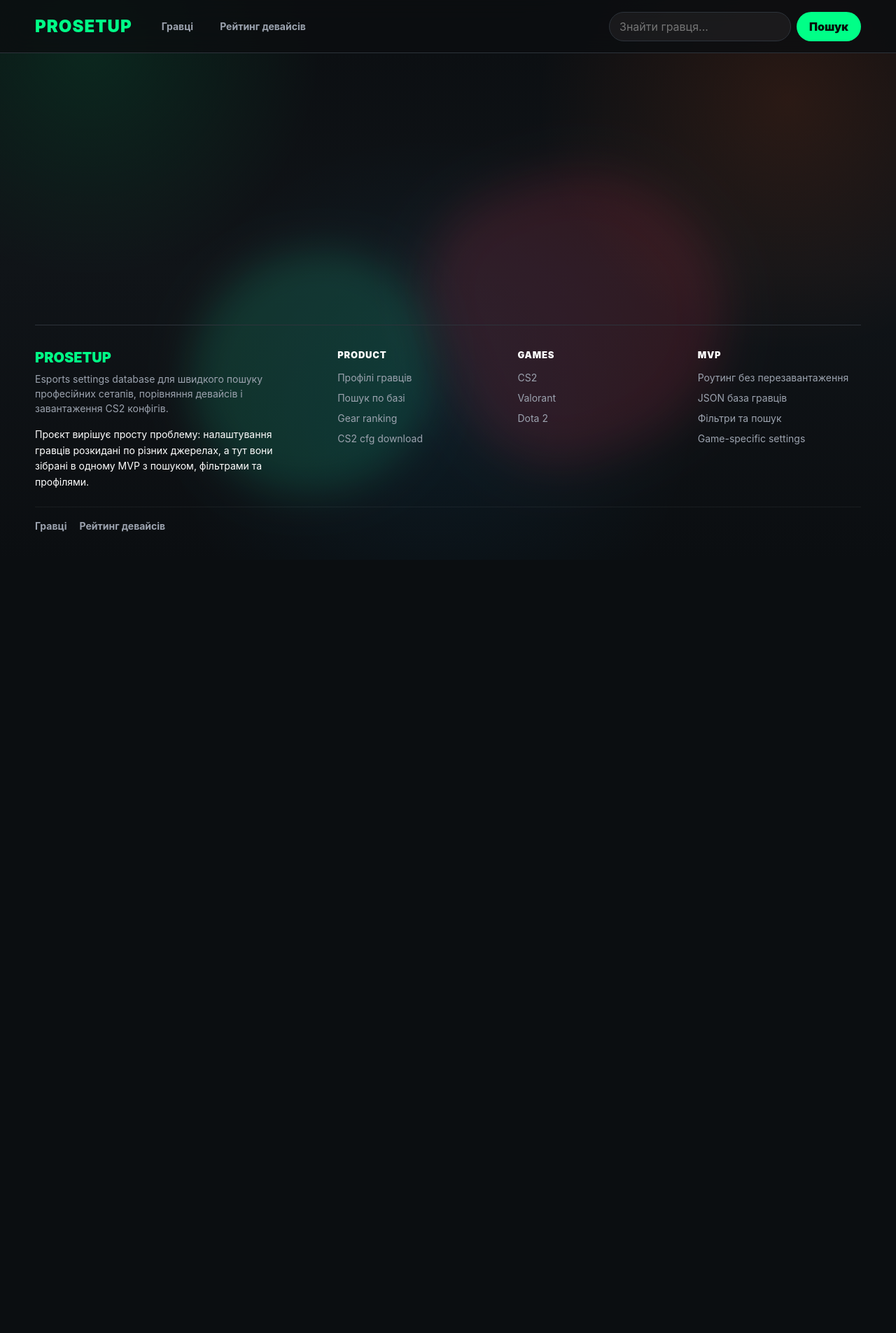
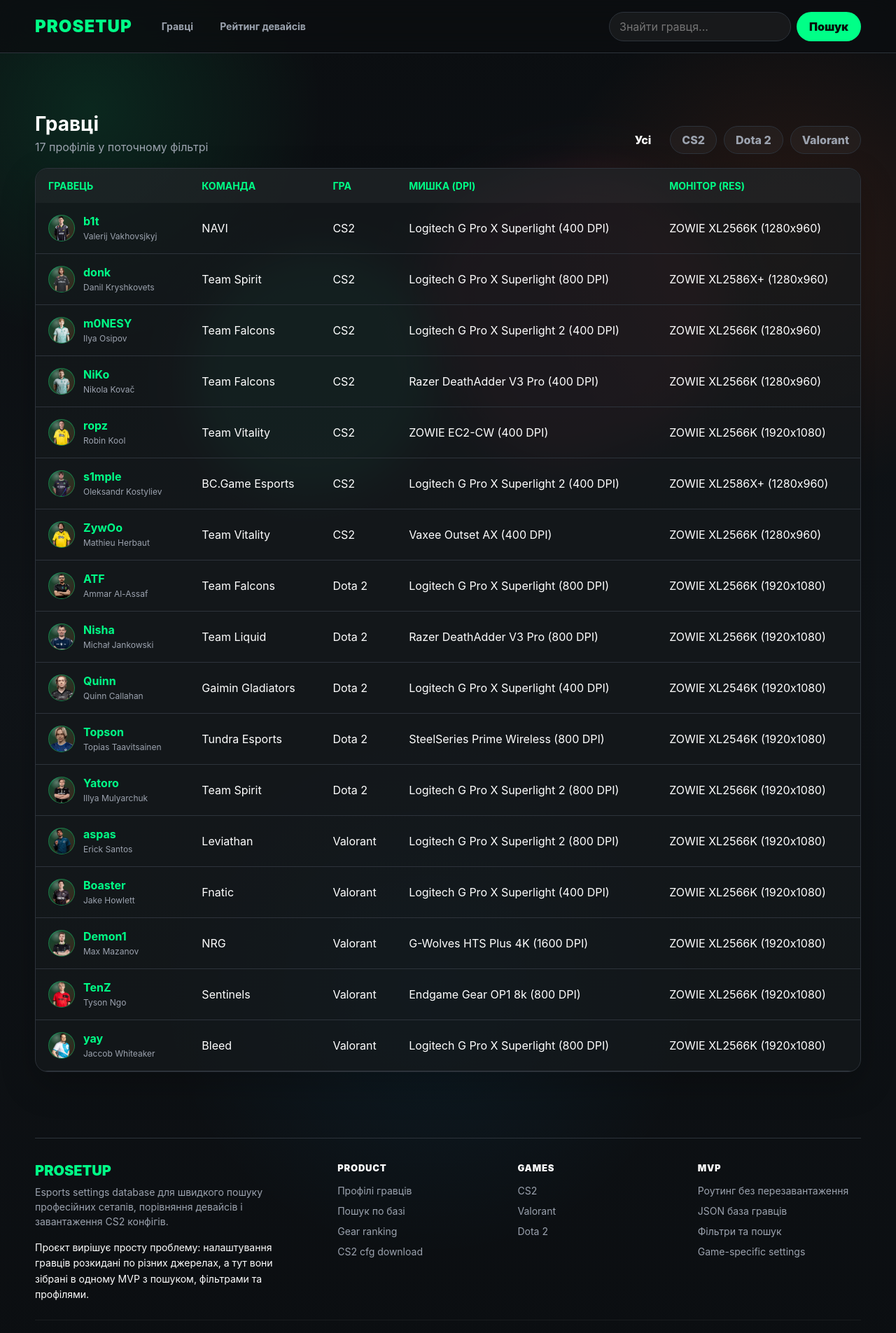
Before and after one commit to Yaroslav666nn/prosetup-react, a React (Vite) app: page /players in a window 1280 px wide. Shown: the top 1905 px of the page at 70% size. Before the commit the page ends 800 px from the top, so only its background shows below. Built offline with nearby package versions, Linux system fonts and the light colour scheme.

Commit message:
fix UI styles and problems

```diff
--- a/src/App.jsx
+++ b/src/App.jsx
@@ -1,18 +1,22 @@
 import { BrowserRouter, Routes, Route } from 'react-router-dom';
 import Header from './components/Header/Header';
 import Footer from './components/Footer/Footer';
+import ScrollToTop from './components/ScrollToTop';
 import Home from './pages/Home/Home';
+import Players from './pages/Players';
 import GearRanking from './pages/GearRanking/GearRanking';
 import PlayerProfile from './pages/PlayerProfile/PlayerProfile';
 
 function App() {
   return (
     <BrowserRouter>
+      <ScrollToTop />
       <div className="app-container">
         <Header />
         <main className="app-main">
           <Routes>
             <Route path="/" element={<Home />} />
+            <Route path="/players" element={<Players />} />
             <Route path="/ranking" element={<GearRanking />} />
             <Route path="/player/:id" element={<PlayerProfile />} />
           </Routes>
--- a/src/components/Footer/Footer.jsx
+++ b/src/components/Footer/Footer.jsx
@@ -2,10 +2,10 @@
 import styles from './Footer.module.css';
 
 const productLinks = [
-  'Профілі гравців',
-  'Пошук по базі',
-  'Gear ranking',
-  'CS2 cfg download',
+  { label: 'Профілі гравців', to: '/players' },
+  { label: 'Пошук по базі', to: '/' },
+  { label: 'Gear ranking', to: '/ranking' },
+  { label: 'CS2 cfg download', to: '/' },
 ];
 
 const games = ['CS2', 'Valorant', 'Dota 2'];
@@ -35,14 +35,14 @@
       <div className={styles.footerColumn}>
         <h3>Product</h3>
         {productLinks.map((item) => (
-          <span key={item}>{item}</span>
+          <Link key={item.to} to={item.to}>{item.label}</Link>
         ))}
       </div>
 
       <div className={styles.footerColumn}>
         <h3>Games</h3>
         {games.map((game) => (
-          <span key={game}>{game}</span>
+          <Link key={game} to={`/players?game=${encodeURIComponent(game)}`}>{game}</Link>
         ))}
       </div>
 
--- a/src/components/Footer/Footer.module.css
+++ b/src/components/Footer/Footer.module.css
@@ -51,10 +51,15 @@
   text-transform: uppercase;
 }
 
-.footerColumn span {
+.footerColumn span,
+.footerColumn a {
   color: var(--color-text-muted);
   font-size: 14px;
   line-height: 1.35;
+  text-decoration: none;
+}
+.footerColumn a:hover {
+  color: var(--color-primary);
 }
 
 .links {
--- a/src/components/Header/Header.jsx
+++ b/src/components/Header/Header.jsx
@@ -42,7 +42,7 @@
       <Link to="/" className={styles.logo}>ProSetup</Link>
 
       <nav className={styles.nav}>
-        <Link to="/" className={styles['nav-link']}>Гравці</Link>
+        <Link to="/players" className={styles['nav-link']}>Гравці</Link>
         <Link to="/ranking" className={styles['nav-link']}>Рейтинг девайсів</Link>
       </nav>
 
--- a/src/components/NewsFeed/NewsFeed.jsx
+++ b/src/components/NewsFeed/NewsFeed.jsx
@@ -101,14 +101,6 @@
                   target="_blank"
                   rel="noreferrer"
                 >
-                  {/* Додано блок для картинки (заглушки) */}
-                  <div className={styles.imageWrapper}>
-                     <img
-                       src="https://img.icons8.com/?size=100&id=42861&format=png&color=000000"
-                       alt="News icon"
-                       className={styles.newsIcon}
-                     />
-                  </div>
 
                   <div className={styles.newsContent}>
                     <span className={styles.title}>{article.title}</span>
--- a/src/components/NewsFeed/NewsFeed.module.css
+++ b/src/components/NewsFeed/NewsFeed.module.css
@@ -64,7 +64,7 @@
 /* ОНОВЛЕНО: Тепер тут 2 колонки (Іконка зліва, весь текст справа) */
 .link {
   display: grid;
-  grid-template-columns: auto minmax(0, 1fr);
+  grid-template-columns: minmax(0, 1fr);
   gap: 18px;
   align-items: center;
   min-height: 64px;
@@ -73,25 +73,6 @@
   text-decoration: none;
 }
 
-/* НОВЕ: Стилі для іконки (зроблені у вашому фірмовому стилі з прозорістю) */
-.imageWrapper {
-  display: flex;
-  align-items: center;
-  justify-content: center;
-  width: 42px;
-  height: 42px;
-  background: rgb(255 255 255 / 4%);
-  border: 1px solid rgb(255 255 255 / 8%);
-  border-radius: 8px;
-}
-
-.newsIcon {
-  width: 22px;
-  height: 22px;
-  object-fit: contain;
-  /* Робимо іконку білою, щоб вона не вибивалася з темного дизайну */
-  filter: invert(1) opacity(0.8);
-}
 
 /* НОВЕ: Повертаємо твій ідеальний розклад (Заголовок тягнеться, Дата притиснута вправо) */
 .newsContent {
--- /dev/null
+++ b/src/components/ScrollToTop.jsx
@@ -0,0 +1,14 @@
+import { useEffect } from 'react';
+import { useLocation } from 'react-router-dom';
+
+const ScrollToTop = () => {
+  const { pathname } = useLocation();
+
+  useEffect(() => {
+    window.scrollTo({ top: 0, left: 0 });
+  }, [pathname]);
+
+  return null;
+};
+
+export default ScrollToTop;
--- a/src/pages/GearRanking/GearRanking.jsx
+++ b/src/pages/GearRanking/GearRanking.jsx
@@ -3,6 +3,9 @@
 import playersData from '../../data/players.json';
 
 const games = ['CS2', 'Valorant', 'Dota 2'];
+
+// DPI used for sensitivity normalization/display
+const STANDARD_DPI = 800;
 
 const GearRanking = () => {
   const [selectedGame, setSelectedGame] = useState('CS2');
@@ -35,6 +38,32 @@
   };
 
   const getAverage = (path, players = selectedPlayers) => {
+    // Special handling for sensitivity: normalize by DPI (use 800 as standard)
+    if (path === 'sensitivity') {
+      const STANDARD_DPI = 800;
+      const normValues = players
+        .map((player) => {
+          const dpi = player.settings?.dpi;
+          const sens = player.settings?.sensitivity;
+          const edpi = player.settings?.edpi;
+
+          if (typeof dpi === 'number' && typeof sens === 'number') {
+            return (sens * dpi) / STANDARD_DPI; // convert to sensitivity at STANDARD_DPI
+          }
+
+          if (typeof edpi === 'number') {
+            return edpi / STANDARD_DPI; // convert eDPI to sensitivity at STANDARD_DPI
+          }
+
+          return null;
+        })
+        .filter((v) => typeof v === 'number');
+
+      if (normValues.length === 0) return '—';
+      const sum = normValues.reduce((a, b) => a + b, 0);
+      return (sum / normValues.length).toFixed(2);
+    }
+
     const values = players
       .map((player) => player.settings[path])
       .filter((value) => typeof value === 'number');
@@ -100,7 +129,7 @@
         { value: getMostPopular('resolution'), label: 'Популярна резолюція' },
       ]
     : [
-        { value: getAverage('sensitivity'), label: 'Сер. sensitivity' },
+        { value: getAverage('sensitivity'), label: `Сер. sensitivity (${STANDARD_DPI} DPI)` },
         { value: getAverage('edpi'), label: 'Середній eDPI' },
         { value: getMostPopular('resolution'), label: 'Популярна резолюція' },
         { value: `${getMostPopular('hz')}Hz`, label: 'Стандарт частоти' },
--- a/src/pages/Home/Home.module.css
+++ b/src/pages/Home/Home.module.css
@@ -165,7 +165,9 @@
   color: var(--color-text-muted);
   font: inherit;
   font-weight: 800;
-  cursor: pointer;
+  /* Робимо вигляд нейтральним (не як клікабельна кнопка) */
+  cursor: default;
+  user-select: none;
 }
 
 .filter {
@@ -173,8 +175,10 @@
 }
 
 .activeFilter {
-  background: var(--color-primary);
-  color: #06100b;
+  /* Виділення є, але без яскравих кнопкових стилів */
+  background: transparent;
+  color: var(--color-text-main);
+  border-color: transparent;
 }
 
 @keyframes lavaMove {
--- /dev/null
+++ b/src/pages/Players.jsx
@@ -0,0 +1,54 @@
+import { useMemo, useState, useEffect } from 'react';
+import { useLocation } from 'react-router-dom';
+import PlayerTable from '../components/PlayerTable/PlayerTable';
+import playersData from '../data/players.json';
+import styles from './Home/Home.module.css';
+
+const Players = () => {
+  const location = useLocation();
+  const [selectedGame, setSelectedGame] = useState(() => {
+    const params = new URLSearchParams(location.search);
+    return params.get('game') || 'All';
+  });
+
+  useEffect(() => {
+    const params = new URLSearchParams(location.search);
+    const g = params.get('game') || 'All';
+    setSelectedGame(g);
+  }, [location.search]);
+
+  const games = ['All', ...new Set(playersData.map((p) => p.game))];
+
+  const filteredPlayers = useMemo(() => {
+    if (selectedGame === 'All') return playersData;
+    return playersData.filter((player) => player.game === selectedGame);
+  }, [selectedGame]);
+
+  return (
+    <div className={styles.page}>
+      <section className={styles.toolbar}>
+        <div>
+          <h2>Гравці</h2>
+          <p>{filteredPlayers.length} профілів у поточному фільтрі</p>
+        </div>
+
+        <div className={styles.filters}>
+          {games.map((game) => (
+            <button
+              key={game}
+              className={game === selectedGame ? styles.activeFilter : styles.filter}
+              type="button"
+              onClick={() => setSelectedGame(game)}
+            >
+              {game === 'All' ? 'Усі' : game}
+            </button>
+          ))}
+        </div>
+      </section>
+
+      <PlayerTable players={filteredPlayers} />
+    </div>
+  );
+};
+
+export default Players;
```
Also changed, not shown: src/components/Header/prosetup-preview.png (added).
